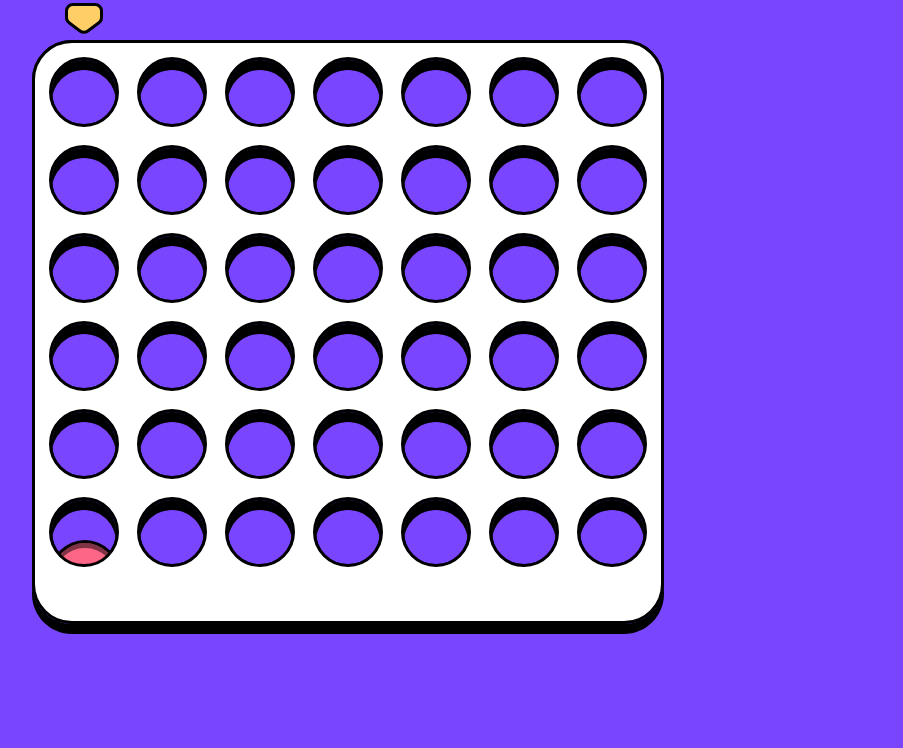
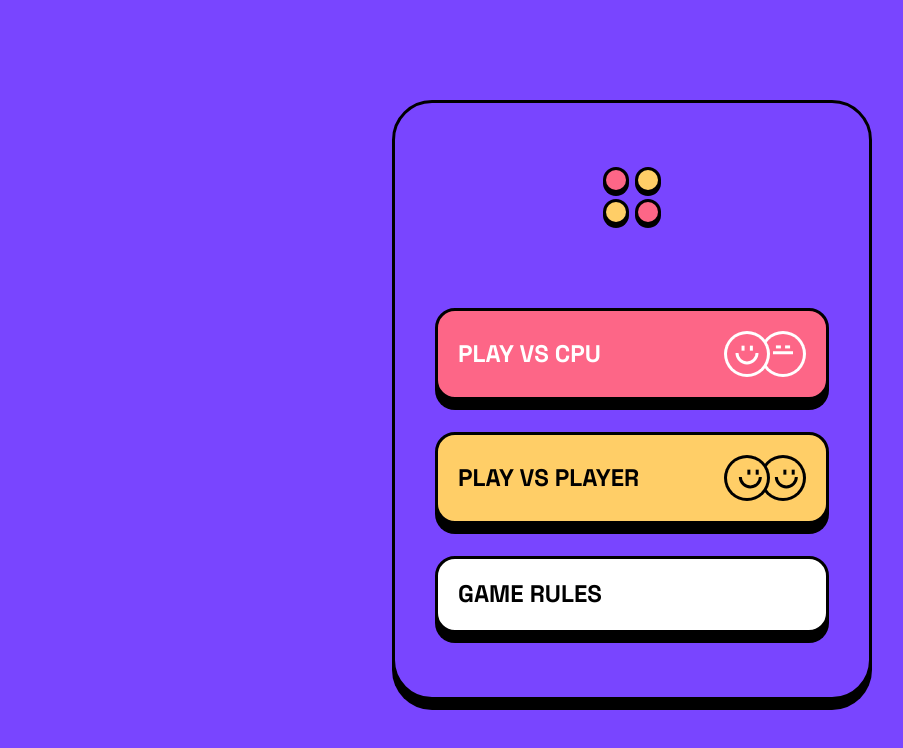
Before and after one commit to mehdi-zibout/FEM-Connect-Four-game, a React (Vite) app: page / in a window 1280 px wide. Shown: the top 748 px of the page, without its empty margins (8-911 px from the left). Built offline with nearby package versions, Linux system fonts and the light colour scheme.

Commit message:
Add Main Menu View

```diff
--- a/src/App.tsx
+++ b/src/App.tsx
@@ -7,6 +7,7 @@ import { ReactComponent as CounterRed } from "./assets/counter-red-large.svg";
 import { ReactComponent as CounterYellow } from "./assets/counter-yellow-large.svg";
 import { ReactComponent as MarkerYellow } from "./assets/marker-yellow.svg";
 import { ReactComponent as MarkerRed } from "./assets/marker-red.svg";
+import MainMenu from "./Views/MainMenu";
 
 const newGame: number[][] = new Array(6).fill(new Array(7).fill(0));
 function App() {
@@ -15,8 +16,8 @@ function App() {
   const [hoveringOver, setHoveringOver] = useState(0);
   return (
     <>
-      <div className="text-hl bg-purple p-10 h-screen">
-        <div className="relative ">
+      <main className="bg-purple w-screen overflow-hidden h-screen flex justify-center items-center">
+        {/* <div className="relative ">
           <BackgroundBlack className="absolute  top-0 " />
           <div className="absolute w-full h-full overflow-hidden">
             <CounterRed
@@ -64,8 +65,9 @@ function App() {
             )}
           </div>
           <BackgroundWhite className="absolute top-0 " />
-        </div>
-      </div>
+        </div> */}
+        <MainMenu />
+      </main>
     </>
   );
 
--- /dev/null
+++ b/src/Views/MainMenu.tsx
@@ -0,0 +1,23 @@
+import Card from "../components/Card";
+import { ReactComponent as Logo } from "../assets/logo.svg";
+import { ReactComponent as PlayVsPlayerIcon } from "../assets/player-vs-player.svg";
+import { ReactComponent as PlayVsCpuIcon } from "../assets/player-vs-cpu.svg";
+import Button from "../components/Button";
+function MainMenu() {
+  return (
+    <Card className="w-full p-5 border-opacity-0 shadow-none tablet:shadow-card tablet:border-opacity-100 tablet:bg-purple tablet:w-[30rem] tablet:px-10 tablet:py-16 rounded-[40px]">
+      <Logo className="w-fit mx-auto mb-20" />
+      <Button Icon={PlayVsCpuIcon} bgColor="red" className="mb-8">
+        play vs cpu
+      </Button>
+      <Button Icon={PlayVsPlayerIcon} bgColor="yellow" className="mb-8">
+        play vs player
+      </Button>
+      <Button alignStart bgColor="white">
+        Game Rules
+      </Button>
+    </Card>
+  );
+}
+
+export default MainMenu;
--- a/tailwind.config.cjs
+++ b/tailwind.config.cjs
@@ -3,7 +3,7 @@ module.exports = {
   content: ["./index.html", "./src/**/*.{js,ts,jsx,tsx}"],
   theme: {
     screens: {
-      tablet: "700px",
+      tablet: "600px",
       desktop: "1100px",
     },
     fontFamily: {
```
